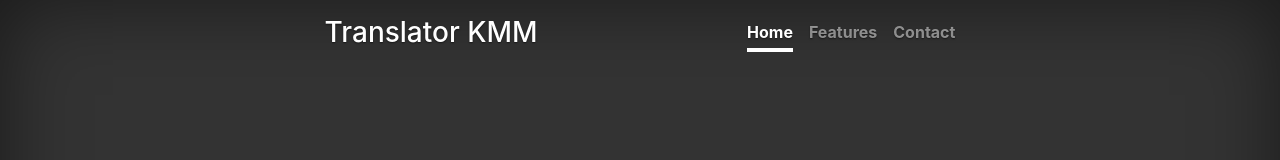
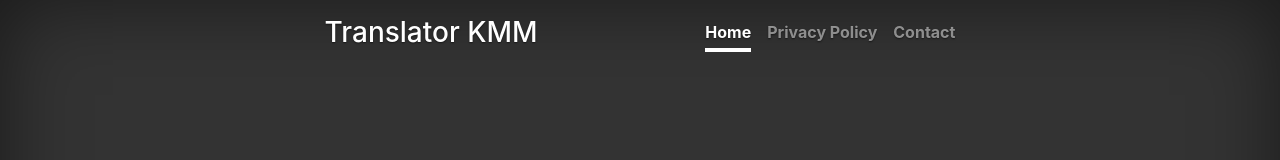
Before and after one commit to realityexpander/translator-kmm-website, a plain HTML site: page index.html in a window 1280 px wide. Shown: the top 160 px of the page. Drawn offline with nearby package versions, Linux system fonts and the light colour scheme.

Commit message:
Add link for Privacy Policy

```diff
--- a/index.html
+++ b/index.html
@@ -36,7 +36,7 @@
             <h3 class="masthead-brand">Translator KMM</h3>
             <nav class="nav nav-masthead justify-content-center">
                 <a class="nav-link active" href="#">Home</a>
-                <a class="nav-link" href="#">Features</a>
+                <a class="nav-link" href="privacy_policy.html">Privacy Policy</a>
                 <a class="nav-link" href="https://github.com/realityexpander">Contact</a>
             </nav>
         </div>
```
